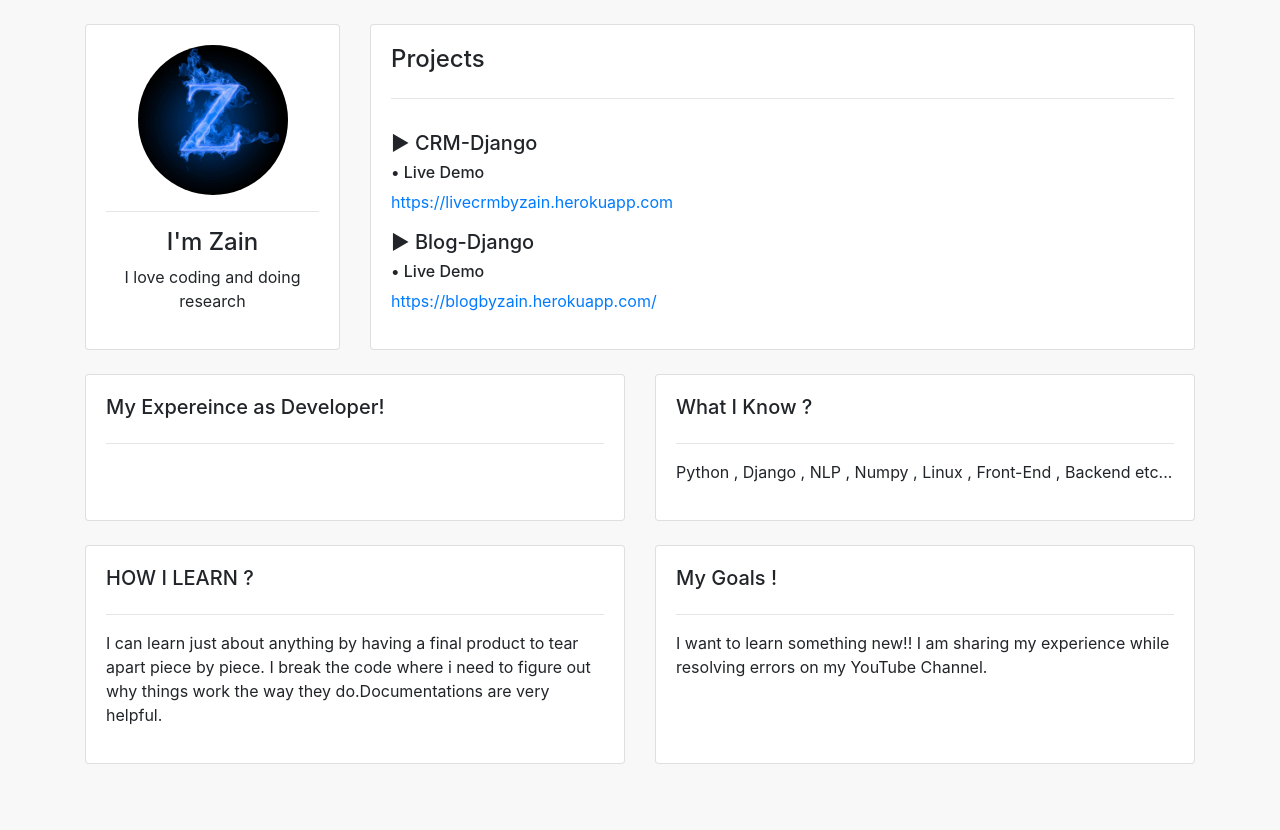
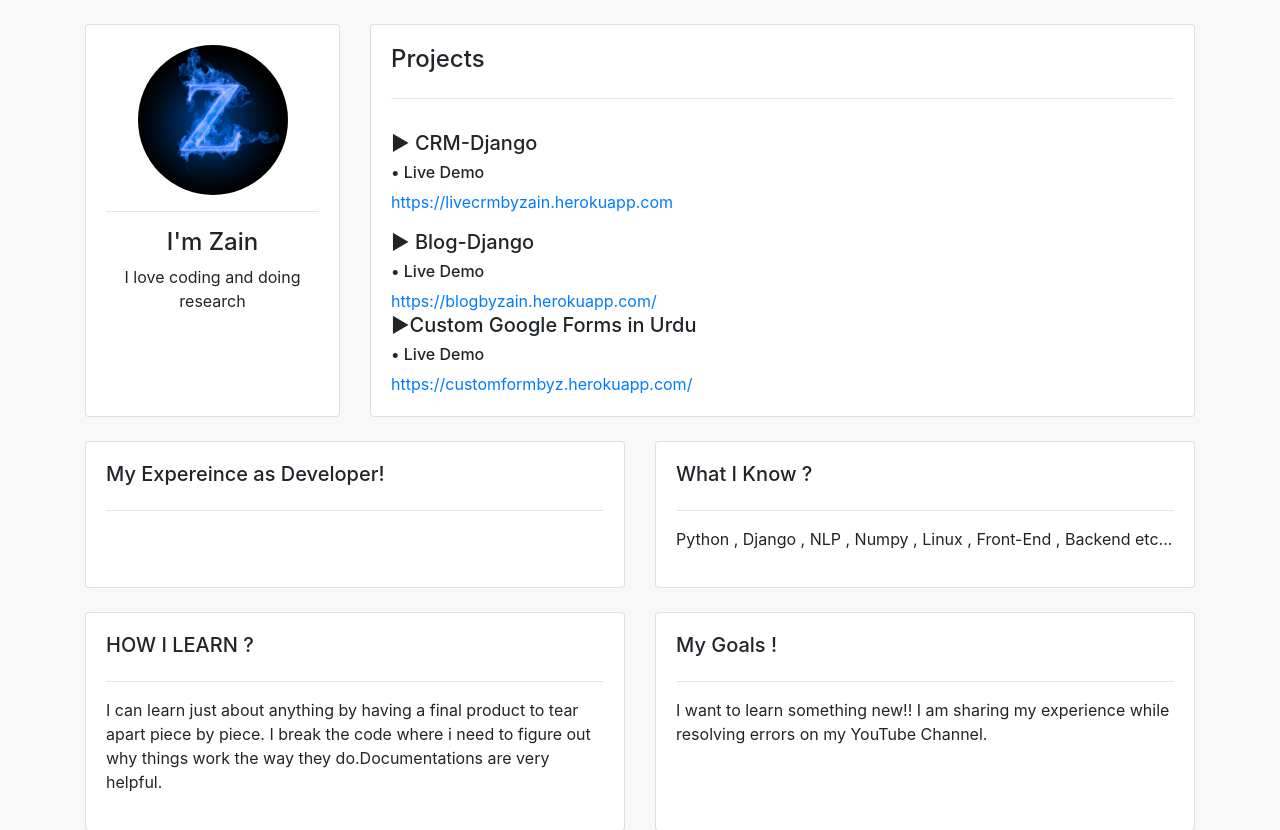
Before and after one commit to mzain321/Portfolio, a Django app: page / in a window 1280 px wide. Shown: the top 830 px of the page. Before the commit the page ends 764 px from the top, so only its background shows below. Run offline with Django 4.2, Linux system fonts and the light colour scheme.

Commit message:
Update home.html

```diff
--- a/base/templates/base/home.html
+++ b/base/templates/base/home.html
@@ -37,6 +37,9 @@
 						<h6>• Live Demo</h6>
 						<a href="https://blogbyzain.herokuapp.com/">https://blogbyzain.herokuapp.com/</a>
 
+<h5>►Custom Google Forms in Urdu </h5>
+						<h6>• Live Demo</h6>
+						<a href="https://customformbyz.herokuapp.com/">https://customformbyz.herokuapp.com/</a>
 
 
 					</div>
```
